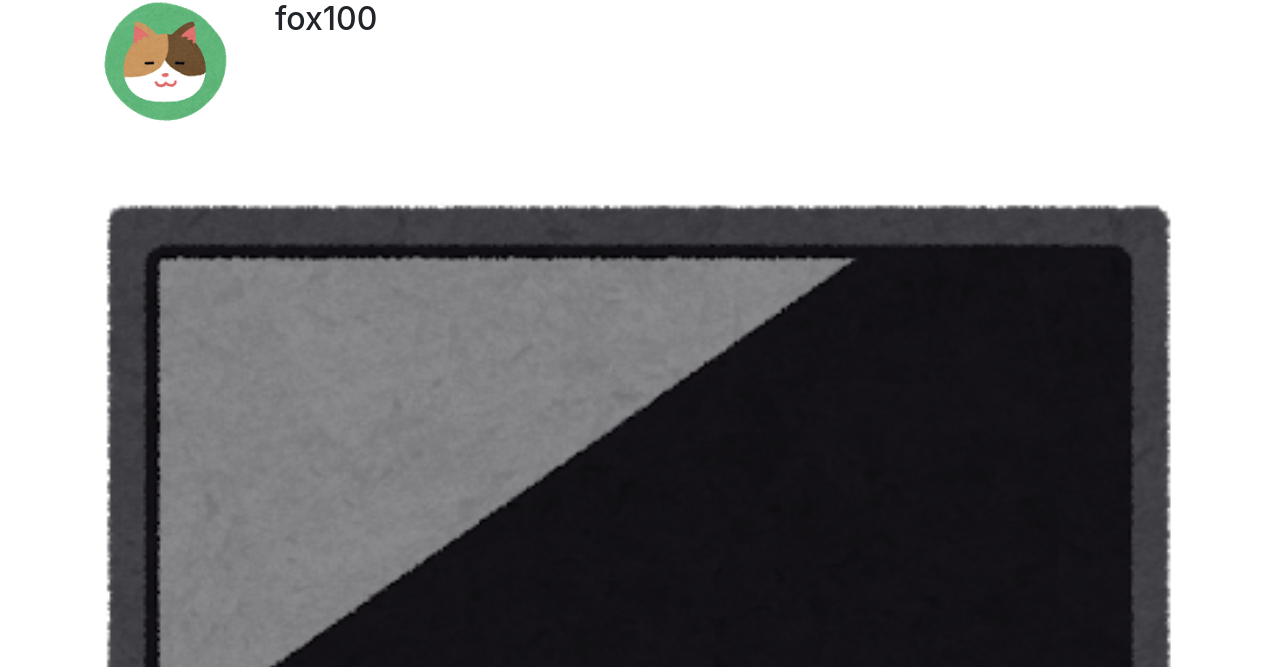
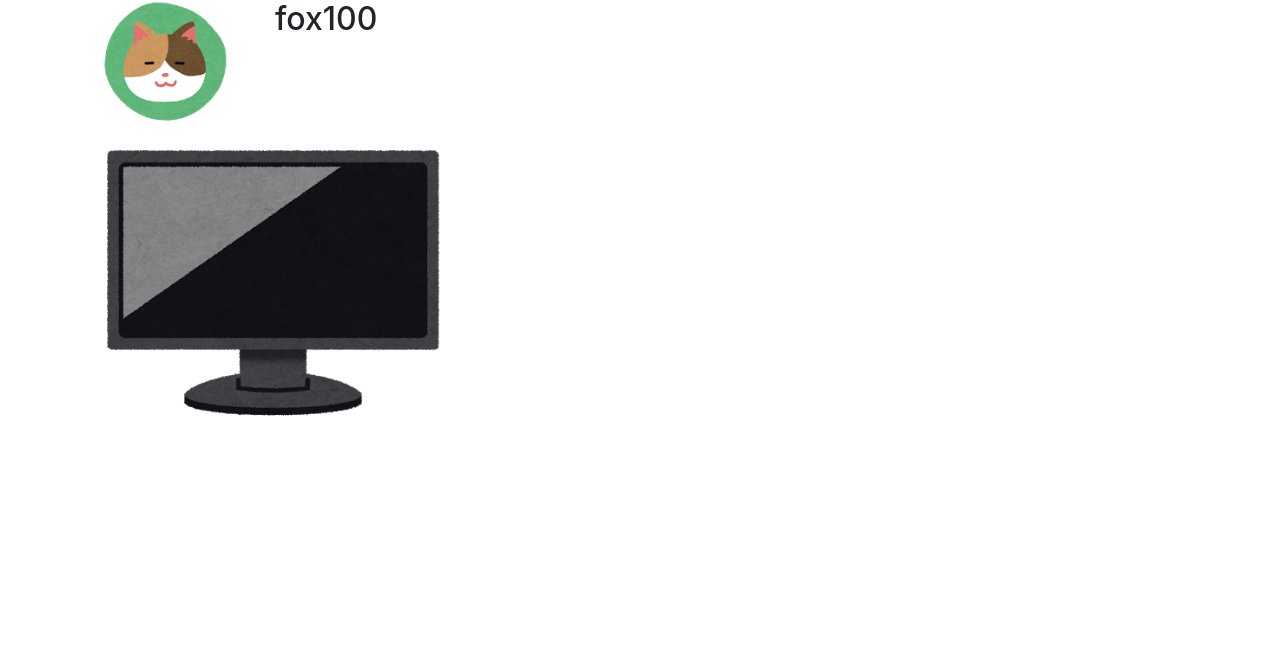
Before and after one commit to kitune-chan-250r/ptproject, a Django app: a page that uses templates/accounts/user_detail.html in a window 1280 px wide. Shown: the part 56-723 px from the top of the page. After the commit the page ends 472 px from the top, so only its background shows below. Run offline with Django 3.2, Linux system fonts and the light colour scheme; data comes from the database, SQL or seed files in the repository; some libraries are stand-ins or nearby versions.

Commit message:
ユーザーページ　　改良

```diff
--- a/static/css/mypage.css
+++ b/static/css/mypage.css
@@ -50,3 +50,7 @@ section{
 .category-box{
   display: flex;
 }
+
+.container.product_images{
+  display: flex;
+}
--- a/templates/accounts/user_detail.html
+++ b/templates/accounts/user_detail.html
@@ -21,8 +21,18 @@
             <!-- 追加ここまで -->
         </div>
     </div>
-    {% for post in images %}
-        <img src="{{post.picture.url}}" class="card-img" />
-    {% endfor %}
+    <div class="container">
+        <div class="container-fluid">
+            <div class="row">
+                <div class="wrap card-columns row-eq-height">
+                    {% for post in images %}
+                        <div>
+                            <img src="{{post.picture.url}}" class="card-img" width="500px" height=auto />
+                        </div>
+                    {% endfor %}
+                </div>
+            </div>
+        </div>
+    </div>
 </div>
 {% endblock %}
```
